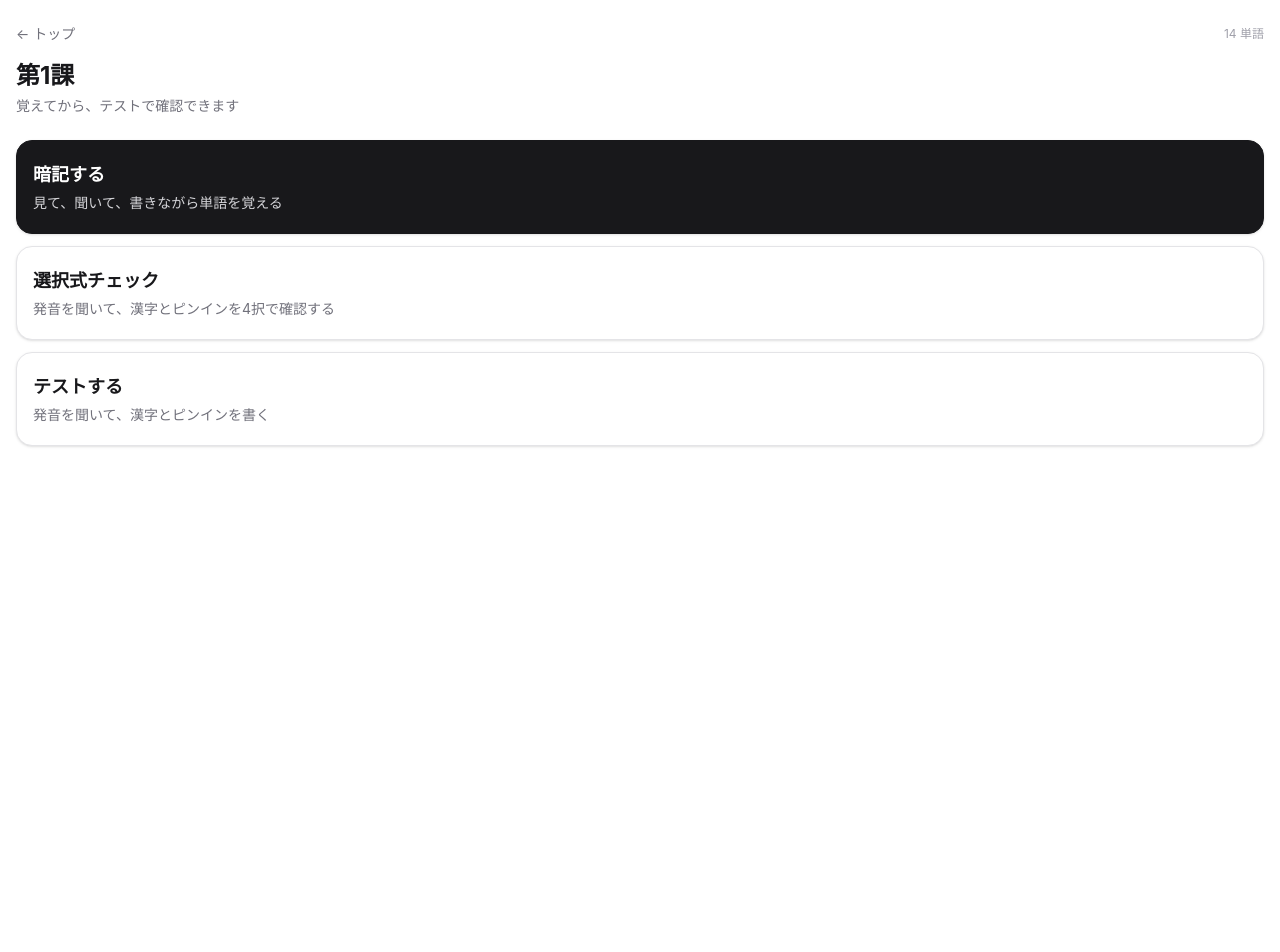
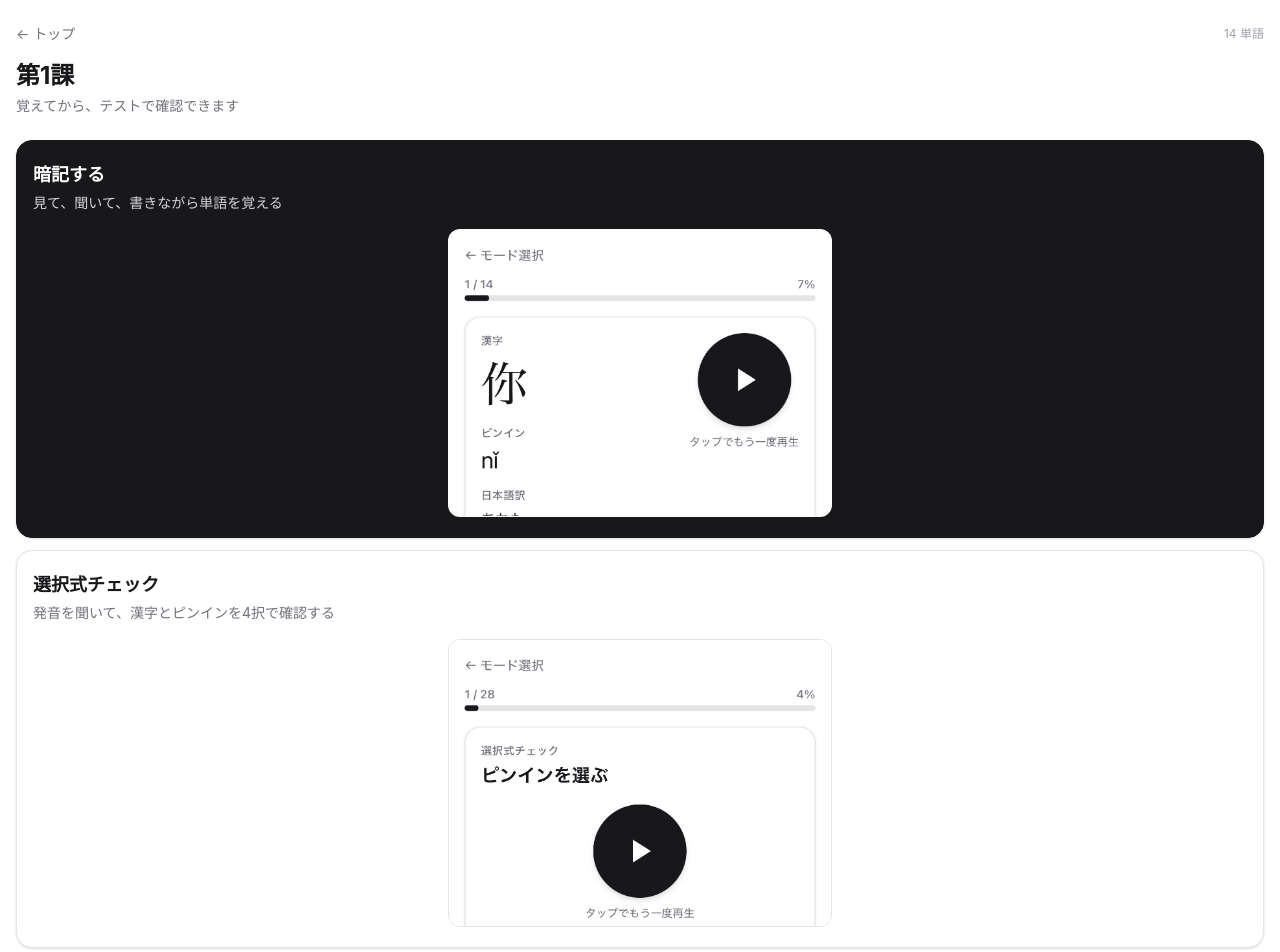
Before and after one commit to WashizuRyo/chinese-vocab-test, a Next.js app: page /lesson/lesson01 in a window 1280 px wide. Shown: the top 952 px of the page. Before the commit the page ends 800 px from the top, so only its background shows below. Built offline with nearby package versions, Linux system fonts and the light colour scheme.

Commit message:
feat: add mode card preview images

```diff
--- a/src/components/LessonRunner.tsx
+++ b/src/components/LessonRunner.tsx
@@ -1,5 +1,6 @@
 "use client";
 
+import Image from "next/image";
 import Link from "next/link";
 import { useRef, useState } from "react";
 import { AnswerReveal } from "@/components/AnswerReveal";
@@ -539,6 +540,16 @@ function ModeSelectView({
           <span className="mt-1 block text-sm text-zinc-300">
             見て、聞いて、書きながら単語を覚える
           </span>
+          <span className="mx-auto mt-4 block aspect-[4/3] w-full max-w-sm overflow-hidden rounded-xl border border-white/15 bg-white">
+            <Image
+              src="/images/mode-memorize.jpg"
+              alt=""
+              width={1179}
+              height={1024}
+              sizes="(max-width: 640px) calc(100vw - 64px), 640px"
+              className="h-full w-full object-cover object-top"
+            />
+          </span>
         </button>
         <button
           type="button"
@@ -548,6 +559,16 @@ function ModeSelectView({
           <span className="block text-lg font-semibold text-zinc-900">選択式チェック</span>
           <span className="mt-1 block text-sm text-zinc-500">
             発音を聞いて、漢字とピンインを4択で確認する
+          </span>
+          <span className="mx-auto mt-4 block aspect-[4/3] w-full max-w-sm overflow-hidden rounded-xl border border-zinc-200 bg-zinc-50">
+            <Image
+              src="/images/mode-choice-check.jpg"
+              alt=""
+              width={1179}
+              height={1610}
+              sizes="(max-width: 640px) calc(100vw - 64px), 640px"
+              className="h-full w-full object-cover object-top"
+            />
           </span>
         </button>
         <button
```
Also changed, not shown: public/images/mode-choice-check.jpg (added), public/images/mode-memorize.jpg (added).
